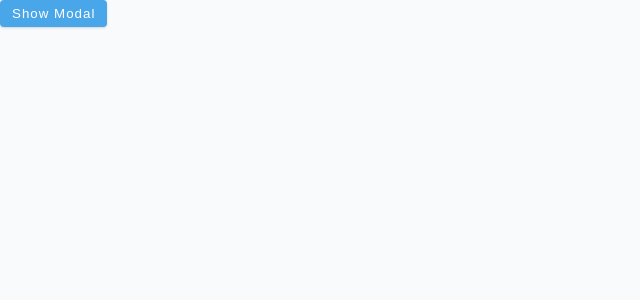
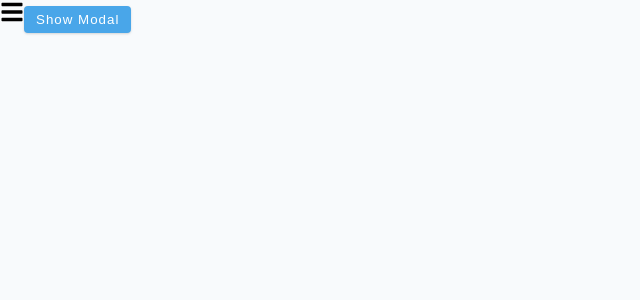
Before and after one commit to luc4s-git/sidebar, a React (Vite) app: page / in a window 1280 px wide. Shown: the top 300 px of the page, without its empty margins (0-640 px from the left). Built offline with nearby package versions, Linux system fonts and the light colour scheme.

Commit message:
sidebar toggle

```diff
--- a/src/components/Home.jsx
+++ b/src/components/Home.jsx
@@ -1,9 +1,13 @@
 import { useGlobalContext } from '../context/context';
+import { FaBars } from 'react-icons/fa';
 
 export default function Home() {
-  const { modalToggle } = useGlobalContext();
+  const { modalToggle, sidebarToggle } = useGlobalContext();
   return (
     <div>
+      <button className="menu" onClick={sidebarToggle}>
+        <FaBars className="bars" />
+      </button>
       <button className="btn" onClick={modalToggle}>
         Show Modal
       </button>
--- a/src/index.css
+++ b/src/index.css
@@ -257,3 +257,14 @@ ul {
 Project CSS
 ===============
 */
+
+.menu {
+  background: transparent;
+  border: transparent;
+  cursor: pointer;
+}
+
+.menu .bars {
+  height: 1.5rem;
+  width: 1.5rem;
+}
```
